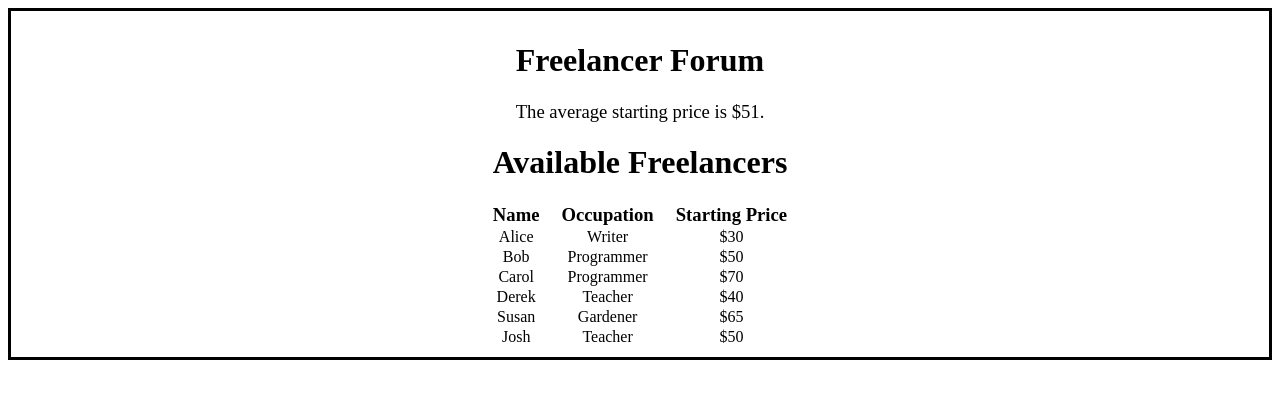
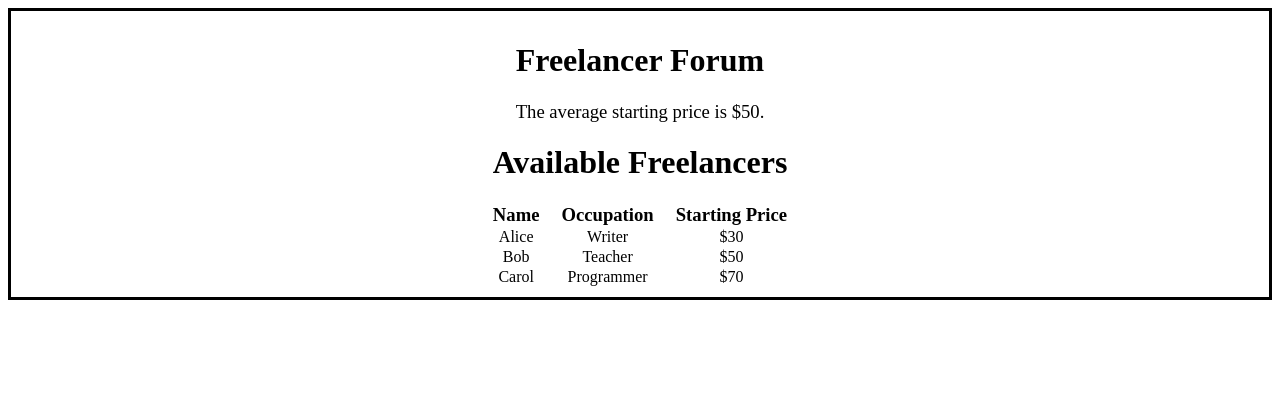
Before and after one commit to Zebo88/Unit2.FreelancerForum, a plain HTML site: page index.html in a window 1280 px wide. Drawn offline with Linux system fonts and the light colour scheme.

Commit message:
Fixed the JS to start with Alice and Bob from the start, then add a new freelancer every 3 seconds.

```diff
--- a/index.html
+++ b/index.html
@@ -22,9 +22,9 @@
         </thead>
         <tbody id="table-body">
           <tr id="table-row">
-            <td>Alice</td>
+            <!-- <td>Alice</td>
             <td>Writer</td>
-            <td>$30</td>
+            <td>$30</td> -->
           </tr>
         </tbody>
       </table>
--- a/index.js
+++ b/index.js
@@ -1,15 +1,16 @@
 // Declare variables:
-const names = ["Bob", "Carol", "Derek", "Susan", "Josh", "Kristen", "Eric", "Anna", "Ava", "Jacob", "Harry"];
-const prices = [50, 70, 40, 65, 50, 100, 60, 45, 90, 80, 70];
+const names = ["Carol", "Derek", "Susan", "Josh", "Kristen", "Eric", "Anna", "Ava", "Jacob", "Harry"];
+const prices = [70, 50, 40, 65, 50, 100, 60, 45, 90, 80, 70];
 const occupations = ["Teacher", "Programmer", "Gardener", "Driver", "Writer"];
 const freelancers = [
   { name: "Alice", occupation: "Writer", price: 30 },
+  { name: "Bob", occupation: "Teacher", price: 50 },
 ];
 const maxFreelancers = 12;
 let index = 0;
 
 //Create an interval that will add a freelancer to the table each second:
-const addIntervalId = setInterval(addFreelancer, 1000);
+const addIntervalId = setInterval(addFreelancer, 3000);
 
 render(); // Render the initial state.
 
@@ -49,12 +50,20 @@ function render() {
 function addFreelancer() {
   //Declare variables used to obtain the next freelancer name, price, and occupation:
   const pr = prices[index];
-  const FLname = names[index];
+  const FLName = names[index];
   const occ = occupations[Math.floor(Math.random() * occupations.length)];
   index++;
+    /** Note:
+     * I decided to display a freelancer in the order of the array list instead of randomizing it
+     * (which would be easy using the Math.floor(Math.random() * [array].length) method in the addFreelancer function).
+     * I left the occupation as random to show that I know how to select a randomized element of an array list.
+     * I did it this way because it would more closely reflect a real program that would store
+     * a list of users and their price that I could then update later when each user changed their price
+     * or if they no longer wished it to be listed.
+    * */
 
   //Add freelancer to array list:
-  freelancers.push({ name: FLname, occupation: occ, price: pr });
+  freelancers.push({ name: FLName, occupation: occ, price: pr });
 
   //Update average starting price:
   const avg = averagePrice();
```
